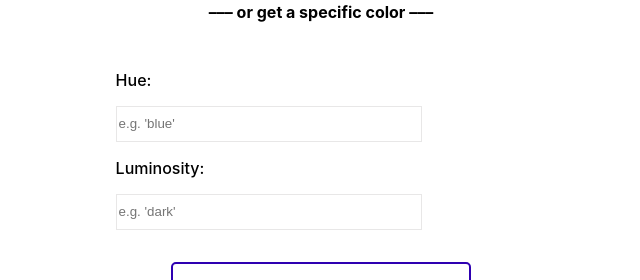
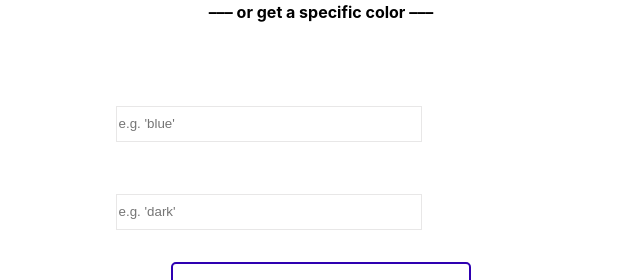
Before and after one commit to hiimmarco/random-color-generator-react, a React (Create React App) app: page / in a window 1280 px wide. Shown: the part 533-813 px from the top of the page, without its empty margins (319-959 px from the left). Built offline with nearby package versions, Linux system fonts and the light colour scheme.

Commit message:
add new version of eslint and preflight

```diff
--- a/package.json
+++ b/package.json
@@ -47,7 +47,7 @@
     "@types/testing-library__user-event": "^4.2.0",
     "@typescript-eslint/eslint-plugin": "^4.21.0",
     "@typescript-eslint/parser": "^4.21.0",
-    "@upleveled/eslint-config-upleveled": "1.17.1",
+    "@upleveled/eslint-config-upleveled": "1.18.0",
     "@upleveled/eslint-plugin-upleveled": "^1.1.0",
     "eslint": "^7.23.0",
     "eslint-config-react-app": "^6.0.0",
--- a/src/Specificcolor.js
+++ b/src/Specificcolor.js
@@ -9,8 +9,7 @@ function Specificcolor() {
   const [display, setDisplay] = useState(false);
   return (
     <div className="Get-specific-color">
-      <label className="formlabel" id="hue">
-        Hue:
+      <label className="formlabel">
         <input
           className="forminput"
           placeholder="e.g. 'blue'"
@@ -19,8 +18,7 @@ function Specificcolor() {
         />
       </label>
 
-      <label className="formlabel" id="luminosity">
-        Luminosity:
+      <label className="formlabel">
         <input
           className="forminput"
           placeholder="e.g. 'dark'"
```
Also changed, not shown: 1 other file (tests, documents, lock files or other folders).
